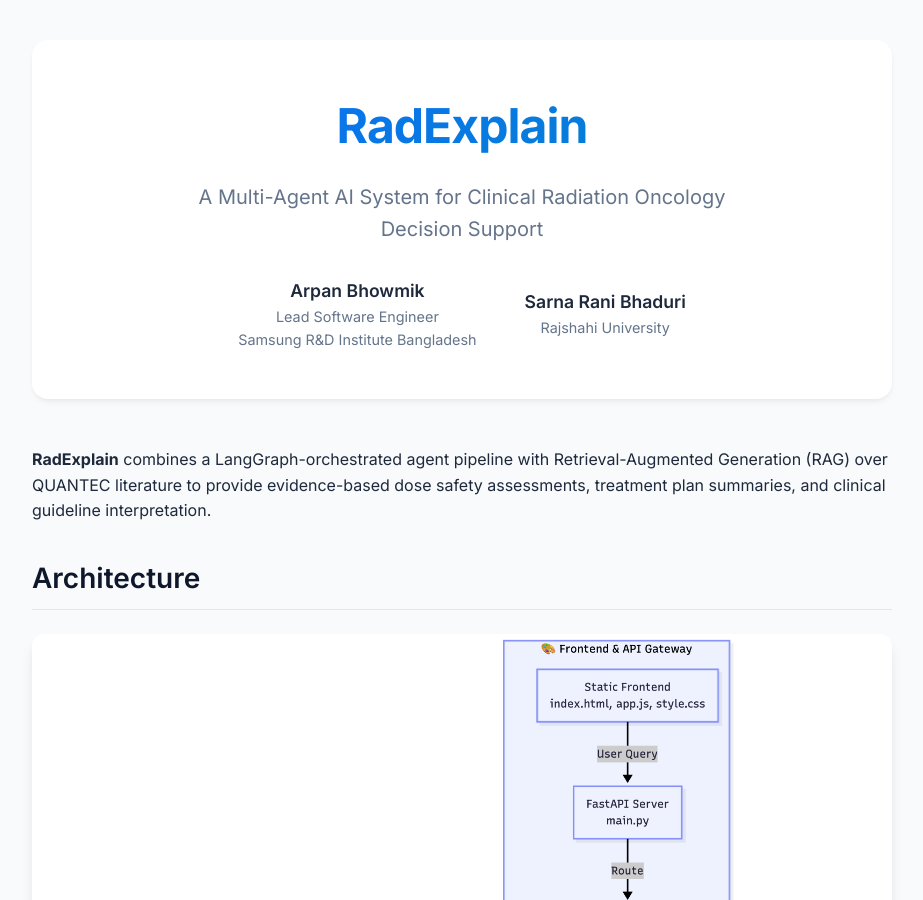
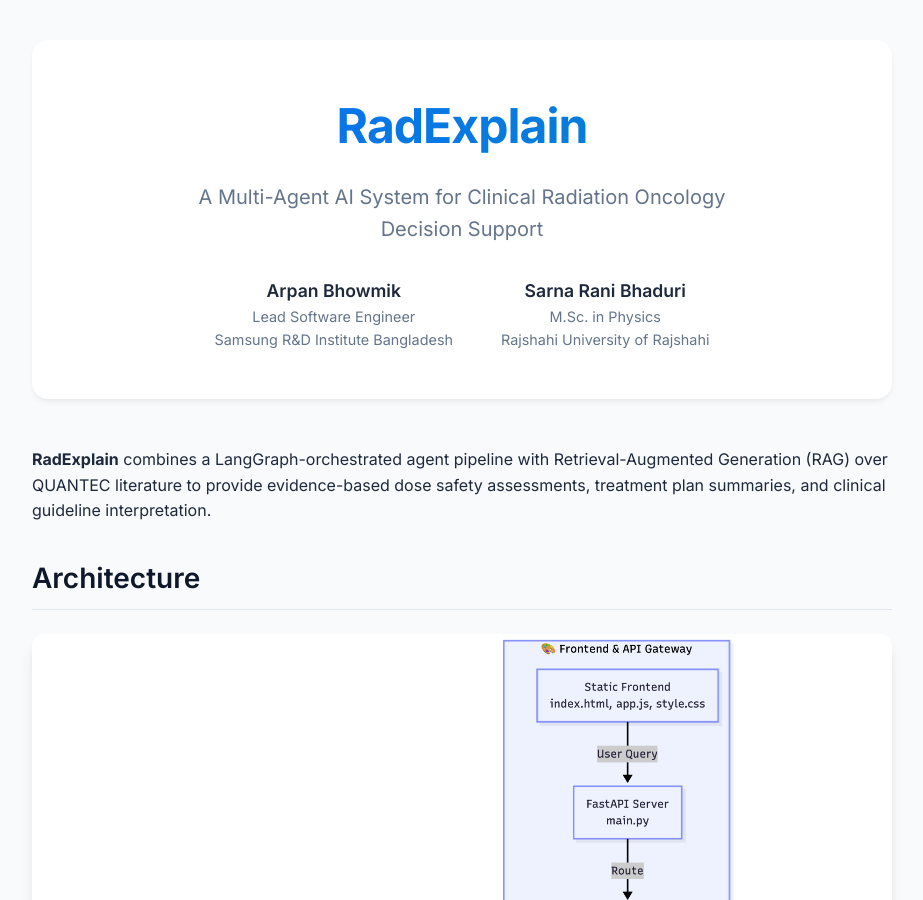
Before and after one commit to ArpanBhowmik/radexplain-project, a Jekyll site: the page built from index.md, in a window 1280 px wide and 900 px high. Shown: the whole window, without its empty margins (178-1101 px from the left). Built offline with Jekyll 4.4.1, drawn with Linux system fonts in a browser that asks for light colours.

Commit message:
Fix some issues

```diff
--- a/index.md
+++ b/index.md
@@ -12,7 +12,7 @@ layout: default
     </div>
     <div class="author">
       <span class="author-name">Sarna Rani Bhaduri</span>
-      <span class="author-role">Rajshahi University</span>
+      <span class="author-role" style="text-align: center;">M.Sc. in Physics<br>Rajshahi University of Rajshahi</span>
     </div>
   </div>
 </header>
```
